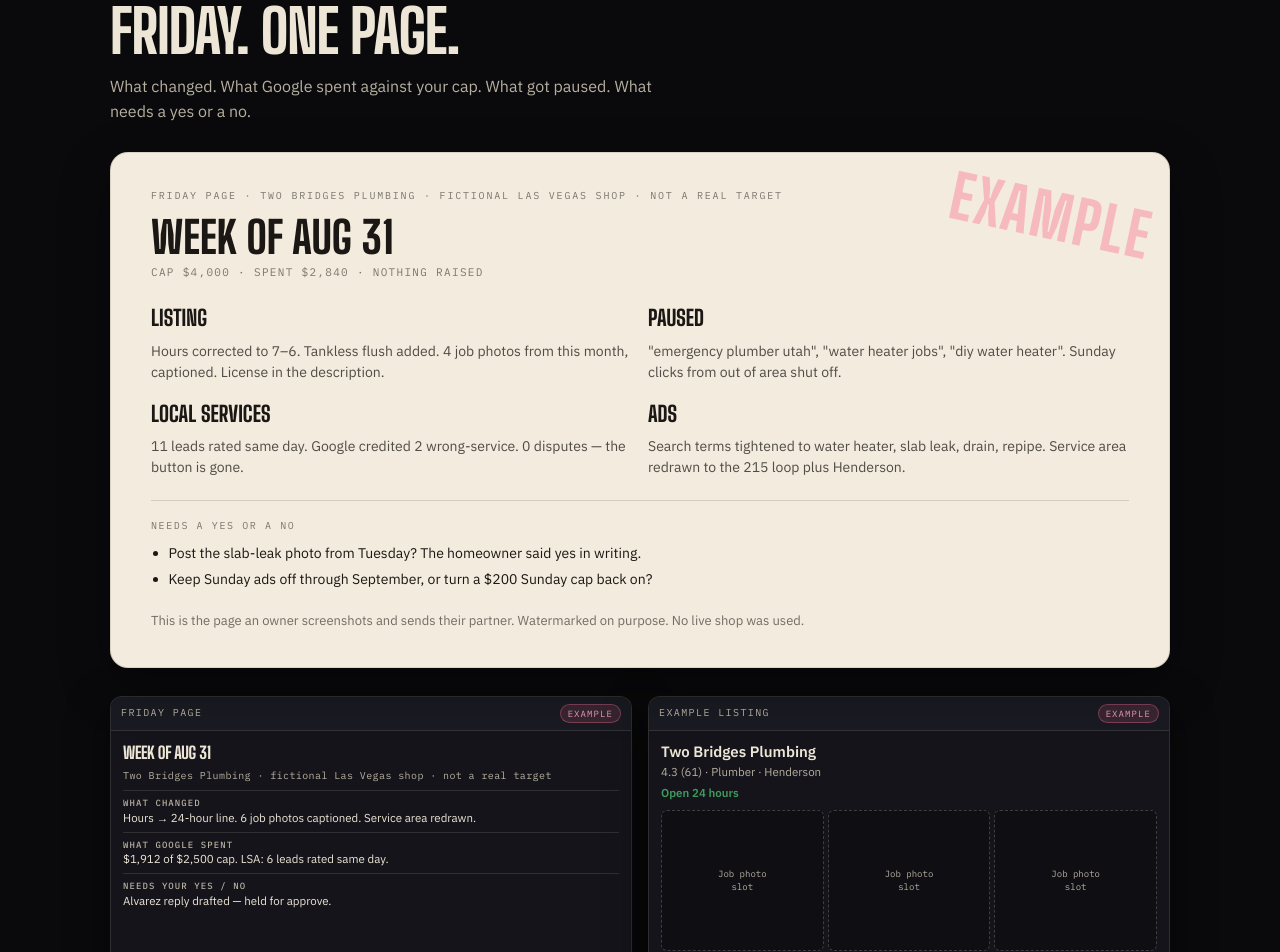
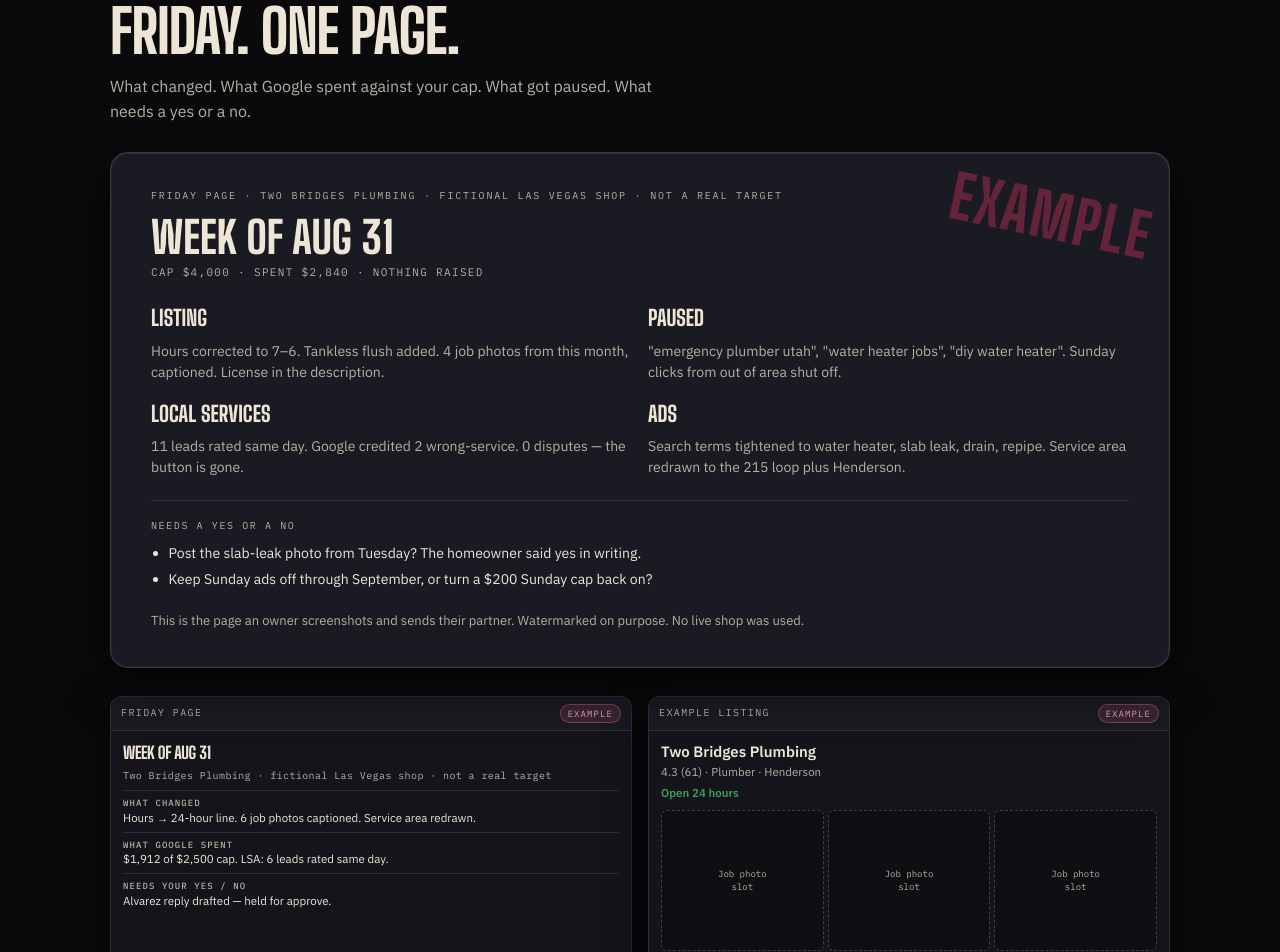
Before and after one commit to dusa89/frontage-hybrid-mock, a plain HTML site: page index.html in a window 1280 px wide. Shown: the part 4259-5211 px from the top of the page. Drawn offline with Linux system fonts and the light colour scheme.

Commit message:
Night FridayDoc: graphite page tokens on .friday-doc only.
Sol NIGHT_FRIDAYDOC_2026-09-07 — kill cream paper/ink on the full Friday sheet; keep rose EXAMPLE watermark, honesty meta, night-glass cards, CTAs, desk prop.

```diff
--- a/index.html
+++ b/index.html
@@ -43,6 +43,13 @@
     --card-glass-top:#1a1a22;
     --card-glass-line:rgba(237,230,214,.12);
     --card-glass-inset:rgba(90,172,209,.08);
+    /* Sol night FridayDoc page NIGHT_FRIDAYDOC_2026-09-07 */
+    --doc-page:#1a1a22;
+    --doc-page-edge:rgba(237,230,214,.14);
+    --doc-ink:var(--bone);
+    --doc-ink-dim:var(--bone-dim);
+    --doc-rule:var(--card-glass-line);
+    --doc-wm:rgba(255,59,106,.32);
     --open-ok:#3d9a5c;
     --display:"Big Shoulders Display","Arial Narrow",Impact,sans-serif;
     --sans:"IBM Plex Sans",ui-sans-serif,system-ui,sans-serif;
@@ -271,21 +278,22 @@
   .friday-full{padding:56px 0;background:var(--asphalt);border-top:1px solid var(--line)}
   .friday-full h2{font-family:var(--display);font-size:clamp(2.4rem,5vw,3.75rem);margin:8px 0 0;font-weight:800;text-transform:uppercase;letter-spacing:-.02em;line-height:.95}
   .friday-full .sub{color:var(--bone-dim);margin:14px 0 0;max-width:36rem;font-size:16px;line-height:1.55}
-  .friday-doc{position:relative;overflow:hidden;border-radius:18px;border:1px solid rgba(26,23,20,.12);background:var(--paper);color:var(--ink);padding:28px 24px;margin-top:28px;box-shadow:0 18px 48px rgba(0,0,0,.35)}
+  /* Sol night FridayDoc — graphite sheet NIGHT_FRIDAYDOC_2026-09-07 (component only) */
+  .friday-doc{position:relative;overflow:hidden;border-radius:18px;border:1px solid var(--doc-page-edge);background:var(--doc-page);color:var(--doc-ink);padding:28px 24px;margin-top:28px;box-shadow:0 18px 48px rgba(0,0,0,.55),inset 0 1px 0 rgba(255,255,255,.05),inset 0 0 0 1px var(--card-glass-inset)}
   @media(min-width:700px){.friday-doc{padding:36px 40px}}
-  .friday-doc .wm{pointer-events:none;position:absolute;right:16px;top:20px;transform:rotate(12deg);font-family:var(--display);font-size:clamp(2rem,5vw,3.75rem);font-weight:800;text-transform:uppercase;letter-spacing:.04em;color:rgba(255,59,106,.28)}
-  .friday-doc .meta{font-family:var(--mono);font-size:10px;letter-spacing:.18em;text-transform:uppercase;color:rgba(26,23,20,.55);margin:0}
-  .friday-doc h3{margin:12px 0 0;font-family:var(--display);font-size:clamp(2rem,4vw,2.75rem);font-weight:800;text-transform:uppercase;line-height:1;color:var(--ink)}
-  .friday-doc .capline{margin:6px 0 0;font-family:var(--mono);font-size:11px;letter-spacing:.12em;text-transform:uppercase;color:rgba(26,23,20,.55)}
+  .friday-doc .wm{pointer-events:none;position:absolute;right:16px;top:20px;transform:rotate(12deg);font-family:var(--display);font-size:clamp(2rem,5vw,3.75rem);font-weight:800;text-transform:uppercase;letter-spacing:.04em;color:var(--doc-wm)}
+  .friday-doc .meta{font-family:var(--mono);font-size:10px;letter-spacing:.18em;text-transform:uppercase;color:var(--doc-ink-dim);margin:0}
+  .friday-doc h3{margin:12px 0 0;font-family:var(--display);font-size:clamp(2rem,4vw,2.75rem);font-weight:800;text-transform:uppercase;line-height:1;color:var(--doc-ink)}
+  .friday-doc .capline{margin:6px 0 0;font-family:var(--mono);font-size:11px;letter-spacing:.12em;text-transform:uppercase;color:var(--doc-ink-dim)}
   .friday-doc dl{margin:22px 0 0;display:grid;gap:16px}
   @media(min-width:700px){.friday-doc dl{grid-template-columns:1fr 1fr}}
-  .friday-doc dt{font-family:var(--display);font-size:1.35rem;font-weight:800;text-transform:uppercase;color:var(--ink);margin:0}
-  .friday-doc dd{margin:6px 0 0;font-size:14px;line-height:1.5;color:rgba(26,23,20,.75)}
-  .friday-doc .needs{margin-top:22px;padding-top:18px;border-top:1px solid rgba(26,23,20,.15)}
-  .friday-doc .needs .lbl{font-family:var(--mono);font-size:10px;letter-spacing:.16em;text-transform:uppercase;color:rgba(26,23,20,.55);margin:0}
-  .friday-doc .needs ul{margin:10px 0 0;padding-left:1.1rem;font-size:14px;line-height:1.45;color:var(--ink)}
-  .friday-doc .needs li{margin:.35rem 0}
-  .friday-doc .foot{margin:22px 0 0;font-size:13px;color:rgba(26,23,20,.6)}
+  .friday-doc dt{font-family:var(--display);font-size:1.35rem;font-weight:800;text-transform:uppercase;color:var(--doc-ink);margin:0}
+  .friday-doc dd{margin:6px 0 0;font-size:14px;line-height:1.5;color:var(--doc-ink-dim)}
+  .friday-doc .needs{margin-top:22px;padding-top:18px;border-top:1px solid var(--doc-rule)}
+  .friday-doc .needs .lbl{font-family:var(--mono);font-size:10px;letter-spacing:.16em;text-transform:uppercase;color:var(--doc-ink-dim);margin:0}
+  .friday-doc .needs ul{margin:10px 0 0;padding-left:1.1rem;font-size:14px;line-height:1.45;color:var(--doc-ink)}
+  .friday-doc .needs li{margin:.35rem 0;color:var(--doc-ink)}
+  .friday-doc .foot{margin:22px 0 0;font-size:13px;color:var(--doc-ink-dim)}
   .friday-full .examples-rail{margin-top:28px}
 
   .ninety{padding:56px 0;background:var(--asphalt);border-top:1px solid var(--line);border-bottom:1px solid var(--line)}
```
